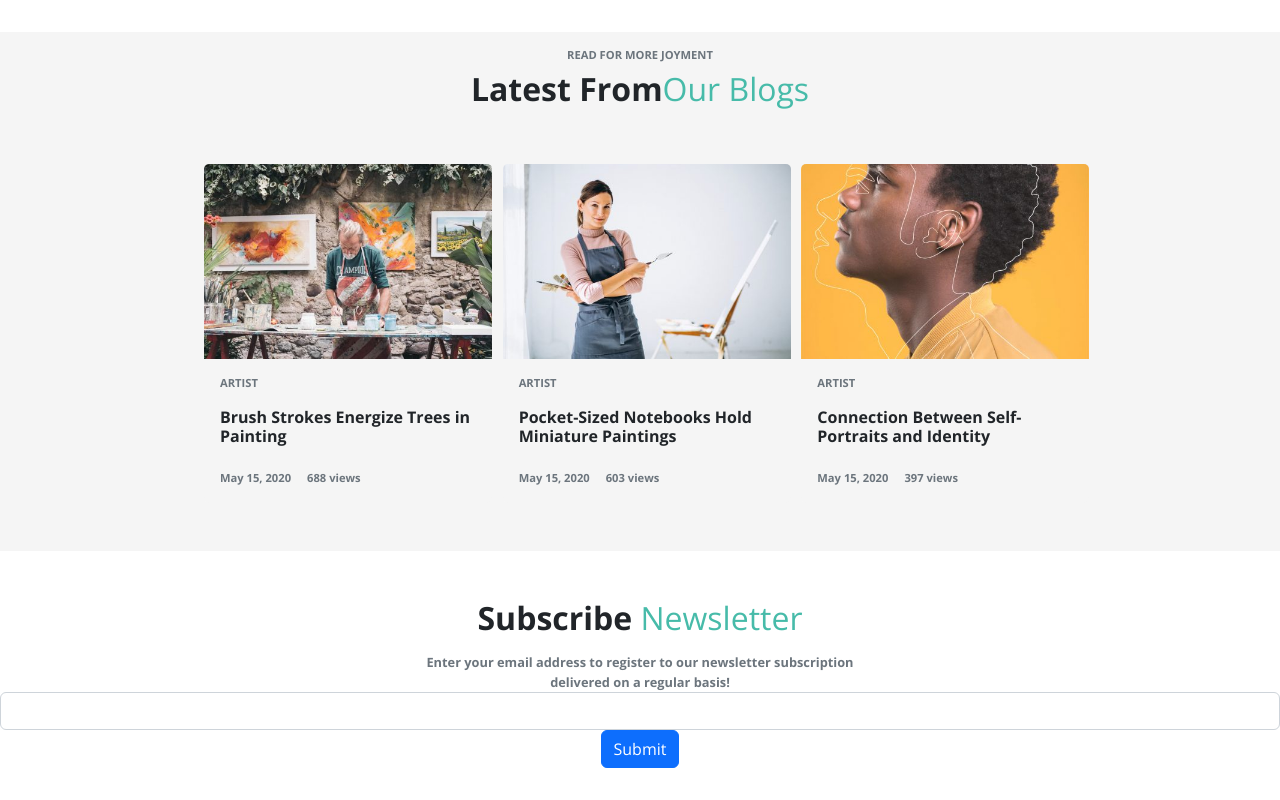
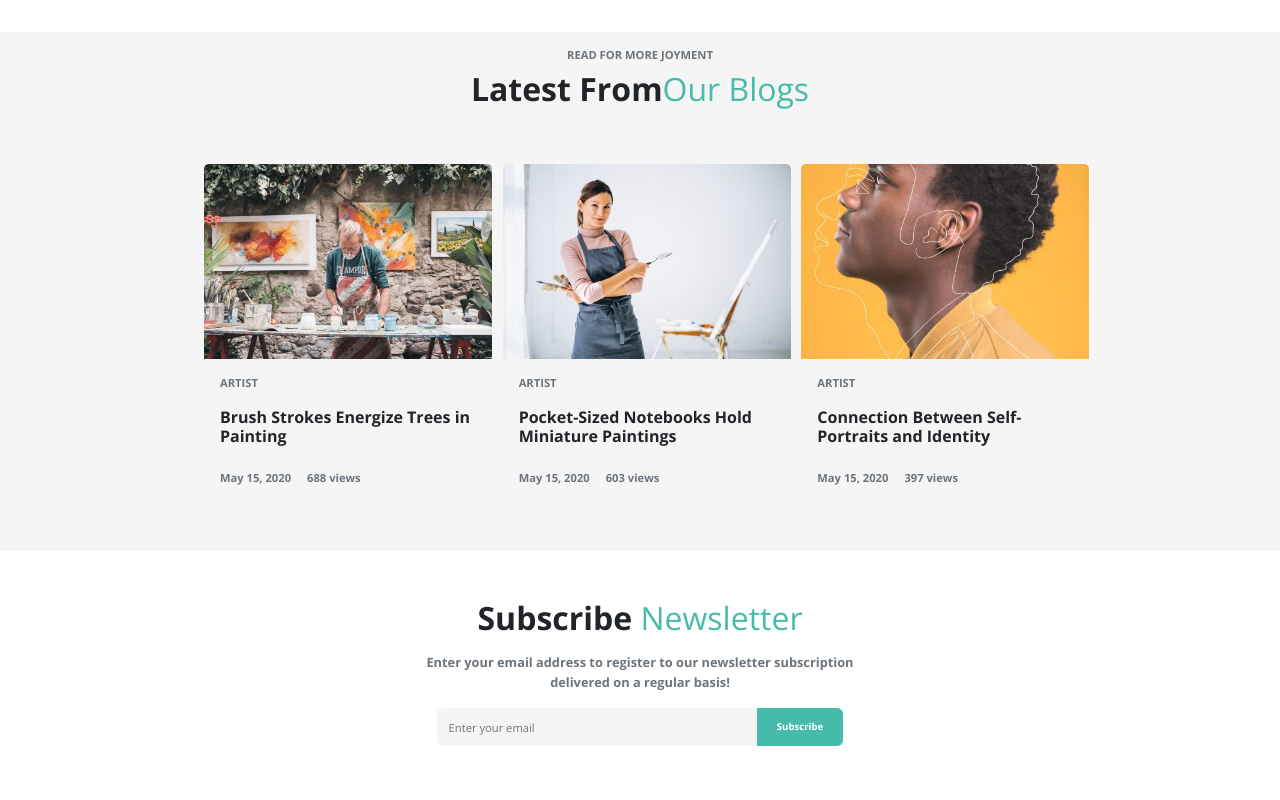
Before and after one commit to MarcoInchingoli89/proj-html-vuejs, a Vue app: page / in a window 1280 px wide. Shown: the part 3706-4506 px from the top of the page. After the commit the page ends 4484 px from the top, so only its background shows below. Built offline with nearby package versions, Linux system fonts and the light colour scheme.

Commit message:
Section Newsletter Completed

```diff
--- a/src/components/AppMain.vue
+++ b/src/components/AppMain.vue
@@ -41,8 +41,12 @@ export default {
                 <p class="text-muted fw-bold m-0">Enter your email address to register to our newsletter subscription
                 </p>
                 <span class="text-muted fw-bold">delivered on a regular basis!</span>
-                <input type="email" class="form-control" id="exampleInputEmail1" aria-describedby="emailHelp">
-                <button type="submit" class="btn btn-primary">Submit</button>
+                <div class="newsletter_input d-flex justify-content-center">
+                    <input type="email" class="form-control text border-0 rounded-0 rounded-start"
+                        id="exampleInputEmail1" aria-describedby="emailHelp" placeholder="Enter your email">
+                    <button type="submit"
+                        class="btn green_bg fw-bold text-white rounded-0 rounded-end">Subscribe</button>
+                </div>
             </div>
         </section>
     </main>
@@ -60,7 +64,34 @@ export default {
     padding-bottom: 2rem;
 }
 
+.newsletter_input {
+    width: 50%;
+
+    input {
+        background-color: $dl-primary;
+        margin-top: 1rem;
+        width: 50%;
+    }
+
+    .text {
+        font-size: 0.7rem;
+        height: 2.4rem;
+    }
+
+    button {
+        font-size: 0.6rem;
+        padding: 0.7rem 1.2rem;
+        height: 38px;
+        margin-top: 1rem;
+    }
+
+}
+
 .green {
     color: $dl-secondary;
 }
+
+.green_bg {
+    background-color: $dl-secondary;
+}
 </style>
```
